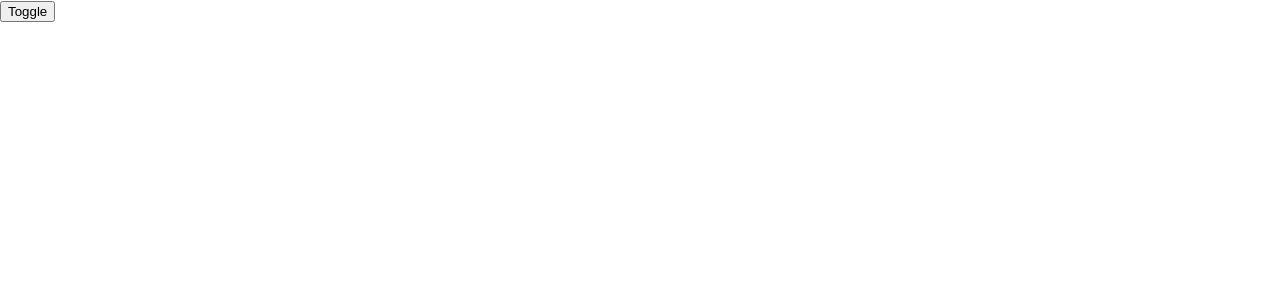
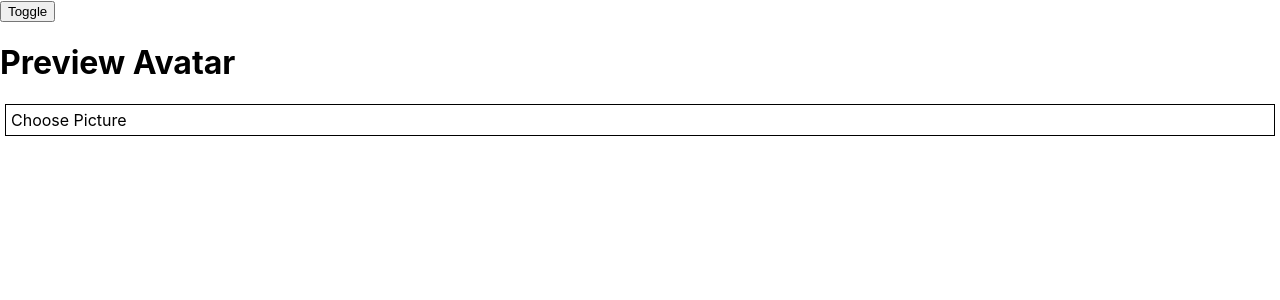
Before and after one commit to caophuoclong/learningReactWithF8, a React (Create React App) app: page / in a window 1280 px wide. Shown: the top 300 px of the page. Built offline with nearby package versions, Linux system fonts and the light colour scheme.

Commit message:
preview pictures

```diff
--- a/src/App.js
+++ b/src/App.js
@@ -7,9 +7,10 @@ import TwoWayBindings from "./components/TwoWayBindings";
 import UpdateTitle from "./components/UpdateTitle"
 import DOMEvents from "./components/DOMEvents"
 import Timer from "./components/Timer"
+import PreviewAvatar from "./components/PreviewAvatar"
 import { useState } from "react";
 function App() {
-  const [isShow, setIsShow] = useState(false);
+  const [isShow, setIsShow] = useState(true);
   return (
     <div className="App">
       <button onClick={() => setIsShow(!isShow)}>Toggle</button>
@@ -21,7 +22,8 @@ function App() {
       {/* <TodoList /> */}
       {/* <UpdateTitle /> */}
       {/* {isShow && <DOMEvents />} */}
-      {isShow && <Timer />}
+      {/* {isShow && <Timer />} */}
+      {isShow && <PreviewAvatar />}
     </div>
   );
 }
--- /dev/null
+++ b/src/components/PreviewAvatar/index.jsx
@@ -0,0 +1,33 @@
+import React, { useEffect, useState } from 'react';
+
+const PreviewAvatar = () => {
+    const [pictures, setPictures] = useState([]);
+    useEffect(()=>{
+        return ()=>{
+           pictures && pictures.map(picture=>{
+            URL.revokeObjectURL(picture.url);
+           }
+        );
+        }
+    },[pictures])
+    const handleUpLoadFile = (event)=>{
+        setPictures([]);
+        const files = event.target.files;
+
+        for(let i = 0; i < files.length; i++){
+            const file = files[i];
+            file.url = URL.createObjectURL(file);
+            setPictures(prev => [...prev, file ]);
+        }
+    }
+    return (
+        <div>
+            <h1>Preview Avatar</h1>
+            <label htmlFor="file" style={{border: '1px solid black', backgroundColor: "white", color: "black", padding: "5px", margin: "5px", cursor: "pointer", display: "block"}}>Choose Picture</label>
+            <input id="file" multiple hidden type="file" onChange={handleUpLoadFile} />
+            {pictures && pictures.map(picture=><img key={picture.name} src={picture.url} alt="" width="80%" />)}
+        </div>
+    );
+}
+
+export default PreviewAvatar;
```
